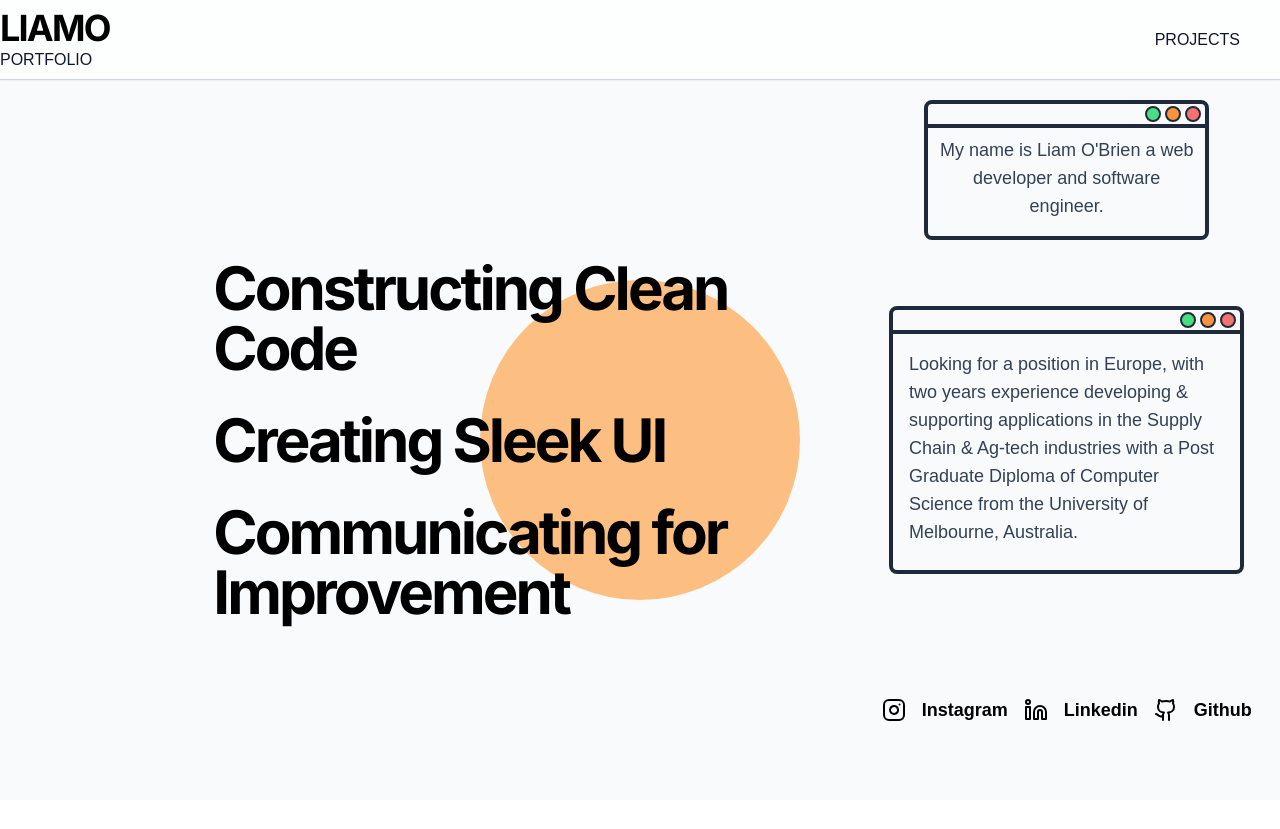
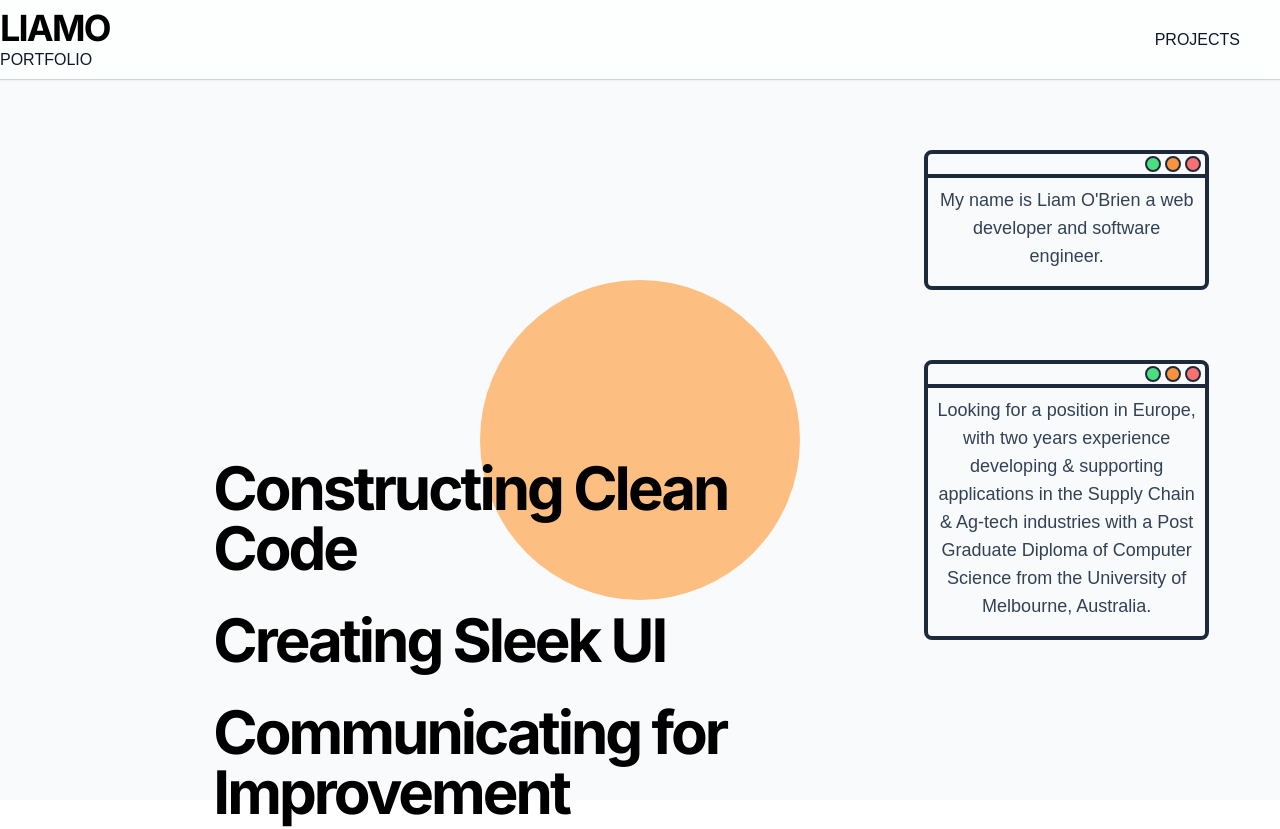
Before and after one commit to liamasis/testfolio, a Next.js app: page / in a window 1280 px wide. Shown: the top 829 px of the page. Before the commit the page ends 800 px from the top, so only its background shows below. Built offline with nearby package versions, Linux system fonts and the light colour scheme; a web font is replaced by a local one.

Commit message:
checking things

```diff
--- a/src/app/page.tsx
+++ b/src/app/page.tsx
@@ -21,23 +21,15 @@ export default function Home() {
         <div className="col-start-1 col-span-1 xl:col-start-5 xl:col-span-4 h-full w-full flex-grow items-start grid grid-rows-3 xl:grid-rows-4 2xl:grid-rows-6">
 
           <MacBox msg='My name is Liam O&apos;Brien a web developer and software engineer.  ' size='small'/>
+          <MacBox msg='Looking for a position in Europe, with two years experience developing & supporting applications in the Supply Chain & Ag-tech
+                industries with a Post Graduate Diploma of Computer Science from the University of Melbourne, Australia.' size='large'/>
 
-          <div className="col-span-3 xl:col-span-1 xl:row-start-2 2xl:row-start-3 xl:row-span-2 h-full w-full flex justify-center items-center ">
-            <div className="w-5/6 min-h-5/6 flex-col justify-start items-start border-4 border-solid rounded-lg dark:border-slate-500 border-slate-800">
-              <div className="h-6 border-b-4 dark:border-500 dark:border-slate-500 border-slate-800 flex flex-row-reverse gap-1 items-center justify-items-end">
-                <div className="pr-1 flex gap-1">
-                  <div className="rounded-full bg-green-400 h-4 w-4 border-2 dark:border-slate-500 border-slate-800"></div>
-                  <div className="rounded-full bg-orange-400 h-4 w-4 border-2 dark:border-slate-500 border-slate-800"></div>
-                  <div className="rounded-full bg-red-400 h-4 w-4 border-2 dark:border-slate-500 border-slate-800"></div>
-                </div>
-              </div>
-              <div className="flex flex-col p-4">
+              {/* <div className="flex flex-col p-4">
                 <Paragraph className='text-left'>Looking for a position in Europe, with two years experience developing & supporting applications in the Supply Chain & Ag-tech
                 industries with a Post Graduate Diploma of Computer Science from the University of Melbourne, Australia.
                 </Paragraph>
-              </div>
-            </div>
-          </div>
+              </div> */}
+
           <div className="col-start-2 xl:col-span-1 row-span-1 xl:row-start-4 2xl:row-start-5 h-full w-full flex justify-center items-center">
             <div className="flex xl:flex-row flex-col items-center justify-center ">
 
--- a/src/components/ui/MacBox.tsx
+++ b/src/components/ui/MacBox.tsx
@@ -7,17 +7,16 @@ interface MacBoxProps {
 }
 
 const MacBox: React.FC<MacBoxProps> = ({ msg, size }) => {
+  let xlRowStart = 1
+  let xxlRowStart = 2
+  let xlRowSpan = 1
   if (size == 'large') {
-    const xlRowStart = 2
-    const xxlRowStart = 3
-    const xlRowSpan = 2
-  } else {
-    const xlRowStart = 1
-    const xxlRowStart = 2
-    const xlRowSpan = 1
+    xlRowStart = 2
+    xxlRowStart = 3
+    xlRowSpan = 2
   }
   return (
-    <div className="col-span-3 xl:col-span-1 xl:row-start-1 2xl:row-start-2 xl:row-span-1 h-full w-full flex justify-center items-center ">
+    <div className={`col-span-3 xl:col-span-1 xl:row-start-${xlRowStart} 2xl:row-start-${xxlRowStart} xl:row-span-${xlRowSpan} h-full w-full flex justify-center items-center`}>
       <div className="min-h-1/2 w-2/3 2xl:w-4/5 flex-col justify-center items-end border-4 border-solid rounded-lg dark:border-slate-500 border-slate-800">
         <div className="h-6 border-b-4 dark:border-slate-500 border-slate-800 flex flex-row-reverse gap-1 items-center justify-items-end">
           <div className="pr-1 flex gap-1">
```
